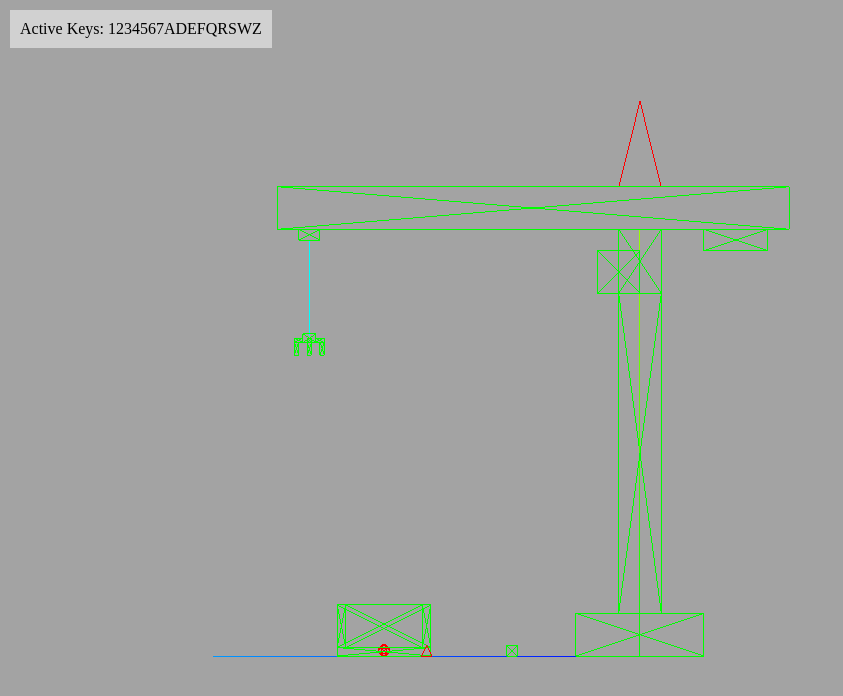
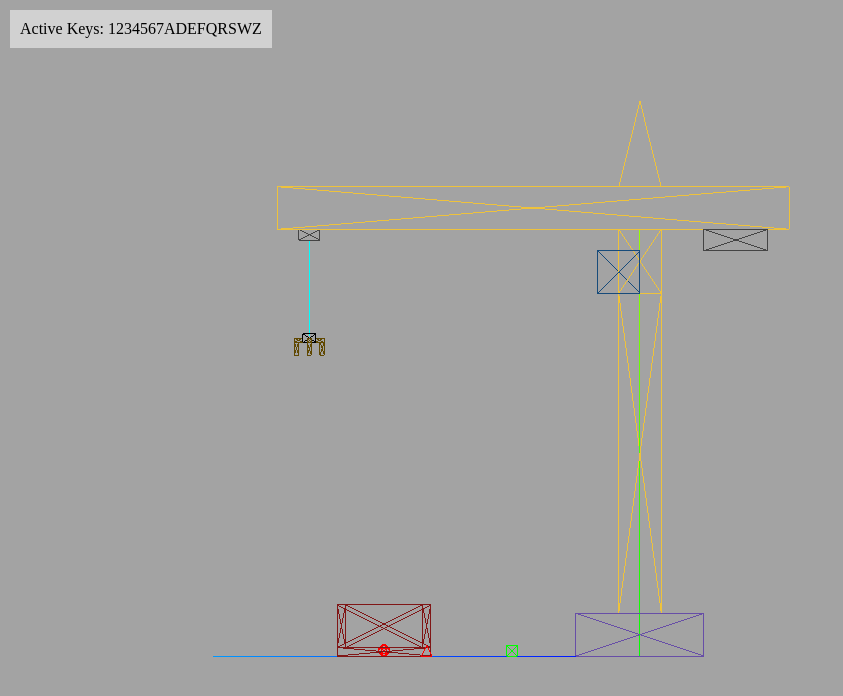
Before and after one commit to eduardo2715/CG, a plain HTML site: page index.html in a window 1280 px wide. Shown: the whole page, without its empty margins (0-843 px from the left). Drawn offline with nearby package versions, Linux system fonts and the light colour scheme.

Commit message:
Add files via upload

```diff
--- a/index.html
+++ b/index.html
@@ -40,6 +40,8 @@
         var Carga1, Carga2, Carga3;
         var blocoGancho;
         var meshes = [];
+        var mesheColours = [];
+        var materialstate = true;
 
         function updateHUD() {
             var keysMap = {
@@ -59,17 +61,19 @@
             document.getElementById('hud').innerHTML = hudContent;
         }
 
-        function createBlock(width, height, length, x, y, z){
+        function createBlock(width, height, length, x, y, z, colour){
             var geometry = new THREE.BoxGeometry(width, height, length);
-            material = new THREE.MeshBasicMaterial({color: 0x00ff00, wireframe: true});
+            material = new THREE.MeshBasicMaterial({color: colour, wireframe: true});
             var mesh = new THREE.Mesh(geometry, material);
             mesh.position.set(x, y, z);
             scene.add(mesh);
+            meshes.push(mesh);
+            mesheColours.push(colour);
 
             return mesh;
         }
 
-        function createTetrahedron(width, height, length, x, y, z) {
+        function createTetrahedron(width, height, length, x, y, z, colour) {
             var aux = 1
             const verticesOfPyramid = [
                 -aux, 0, -aux,   // Vertex 0 (bottom-left-back)
@@ -89,7 +93,7 @@
 
             const geometry = new THREE.PolyhedronGeometry(verticesOfPyramid, indicesOfFaces, 1, 0);
 
-            var material = new THREE.MeshBasicMaterial({ color: 0xff0000, side: THREE.DoubleSide, wireframe: true }); // Red color for example
+            var material = new THREE.MeshBasicMaterial({ color: colour, side: THREE.DoubleSide, wireframe: true }); // Red color for example
 
             // Create a mesh using the geometry and material
             var pyramid = new THREE.Mesh(geometry, material);
@@ -100,6 +104,8 @@
 
             // Add the pyramid to the scene
             scene.add(pyramid);
+            meshes.push(pyramid);
+            mesheColours.push(colour);
 
             return pyramid;
         }
@@ -299,11 +305,15 @@
                     break;
 
                 case 55: //7
-                    scene.traverse(function (node){
-                        if(node instanceof THREE.Mesh){
-                            node.material.wireframe = !node.material.wireframe;
-                        }
+
+                    materialstate = !materialstate
+                    meshes.forEach((mesh, index) => {
+                     const color = mesheColours[index % mesheColours.length];
+                      const material = new THREE.MeshBasicMaterial({color: color, side: THREE.DoubleSide, wireframe: materialstate});
+                      mesh.material = material;
                     });
+
+                    console.log("Material State before toggle:", materialstate);
                     break;
 
                 case 56: //8
@@ -363,19 +373,19 @@
 
             scene.background = new THREE.Color(0xA3A3A3)
 
-            createBlock(3, 1 , 3, 0, 0.5, 0); //Base
-            createBlock(1, 7.5, 1, 0, 7.5/2+1/2 + 0.5, 0); //Torre
+            createBlock(3, 1 , 3, 0, 0.5, 0, 0x674EA7); //Base
+            createBlock(1, 7.5, 1, 0, 7.5/2+1/2 + 0.5, 0, 0xEEC23C); //Torre
 
             SuperiorGroup = new THREE.Group();
             SuperiorGroup.position.set(0, 0, 0); // Set group position
 
             // Create objects
-            var torreCima = createBlock(1, 1.5, 1, 0, 7.5+1/2+1.5/2 + 0.5, 0); // Cima Torre
-            var cabine = createBlock(2, 1, 1, 0, 7.5+1 + 0.5, 0.5); // Cabine
-            var lanca = createBlock(1, 1, 12, 0, 7.5+1+1.5 + 0.5, 2.5 ); // Lança + contra lança
-            var contrapeso = createBlock(1, 0.5, 1.5, 0, 7.5+1+1.5-0.75 + 0.5 ,-2.25); // Contra-peso
-            var carrinho = createBlock(0.5, 0.25, 0.5, 0, 7.5+1+1.5-0.625 + 0.5, 7.75); // Carrinho
-            var portaLanca = createTetrahedron(1, 2, 1, 0, 7.5+1+1.5+0.5 + 0.5, 0); // Porta lança
+            var torreCima = createBlock(1, 1.5, 1, 0, 7.5+1/2+1.5/2 + 0.5, 0, 0xEEC23C); // Cima Torre
+            var cabine = createBlock(2, 1, 1, 0, 7.5+1 + 0.5, 0.5, 0x174B7A); // Cabine
+            var lanca = createBlock(1, 1, 12, 0, 7.5+1+1.5 + 0.5, 2.5, 0xEEC23C ); // Lança + contra lança
+            var contrapeso = createBlock(1, 0.5, 1.5, 0, 7.5+1+1.5-0.75 + 0.5 ,-2.25, 0x444444); // Contra-peso
+            var carrinho = createBlock(0.5, 0.25, 0.5, 0, 7.5+1+1.5-0.625 + 0.5, 7.75, 0x444444); // Carrinho
+            var portaLanca = createTetrahedron(1, 2, 1, 0, 7.5+1+1.5+0.5 + 0.5, 0, 0xEEC23C); // Porta lança
             var caboAco = createLine(2.25, 0, 0, 7.5+1+1.5-0.625-0.25/2 + 0.5, 7.75); // Cabo de aço
 
             // Add objects to SuperiorGroup
@@ -390,7 +400,7 @@
             var aux = 7.5+1+1.5-0.625-0.25/2 + 0.5
 
 
-            blocoGancho = createBlock(0.3, 0.2, 0.3, 0, aux - 2.3, 7.75); //bloco do gancho
+            blocoGancho = createBlock(0.3, 0.2, 0.3, 0, aux - 2.3, 7.75, 0x000000); //bloco do gancho
 
 
             Dedo_1 = new THREE.Group();
@@ -399,11 +409,11 @@
             var parte1, parte2;
 
             // Calculate positions relative to Dedo_1 group's position
-            parte1 = createBlock(0.05, 0.05, 0.1, 0, 0, 0); //parte1 Dedo 1
+            parte1 = createBlock(0.05, 0.05, 0.1, 0, 0, 0, 0x604801); //parte1 Dedo 1
             parte1.position.set(0, 0, 0); // Set position relative to group
             Dedo_1.add(parte1);
 
-            parte2 = createBlock(0.05, 0.15, 0.05, 0, -0.10, 0); //parte2 Dedo 1
+            parte2 = createBlock(0.05, 0.15, 0.05, 0, -0.10, 0, 0x604801); //parte2 Dedo 1
             parte2.position.set(0, -0.10, 0.025); // Set position relative to group
             Dedo_1.add(parte2);
 
@@ -416,11 +426,11 @@
             Dedo_2.position.set( 0, aux - 2.3-0.05, 8 - 0.5); // Set group position
 
             // Calculate positions relative to Dedo_1 group's position
-            parte1 = createBlock(0.05, 0.05, 0.1, 0, 0, 0); //parte1 Dedo 2
+            parte1 = createBlock(0.05, 0.05, 0.1, 0, 0, 0, 0x604801); //parte1 Dedo 2
             parte1.position.set(0, 0, 0); // Set position relative to group
             Dedo_2.add(parte1);
 
-            parte2 = createBlock(0.05, 0.15, 0.05, 0, -0.10, 0); //parte2 Dedo 2
+            parte2 = createBlock(0.05, 0.15, 0.05, 0, -0.10, 0, 0x604801); //parte2 Dedo 2
             parte2.position.set(0, -0.10, -0.025); // Set position relative to group
             Dedo_2.add(parte2);
             Dedo_2.scale.set(2,2,2);
@@ -431,11 +441,11 @@
             Dedo_3.position.set( 0 + 0.25, aux - 2.3-0.05, 7.75); // Set group position
 
             // Calculate positions relative to Dedo_1 group's position
-            parte1 = createBlock(0.1, 0.05, 0.05, 0, 0, 0); //parte1 Dedo 2
+            parte1 = createBlock(0.1, 0.05, 0.05, 0, 0, 0, 0x604801); //parte1 Dedo 2
             parte1.position.set(0, 0, 0); // Set position relative to group
             Dedo_3.add(parte1);
 
-            parte2 = createBlock(0.05, 0.15, 0.05, 0, -0.10, 0); //parte2 Dedo 2
+            parte2 = createBlock(0.05, 0.15, 0.05, 0, -0.10, 0, 0x604801); //parte2 Dedo 2
             parte2.position.set(0.025, -0.1, 0); // Set position relative to group
             Dedo_3.add(parte2);
 
@@ -450,11 +460,11 @@
             Dedo_4.position.set( 0 - 0.25, aux - 2.3-0.05, 7.75); // Set group position
 
             // Calculate positions relative to Dedo_1 group's position
-            parte1 = createBlock(0.1, 0.05, 0.05, 0, 0, 0); //parte1 Dedo 2
+            parte1 = createBlock(0.1, 0.05, 0.05, 0, 0, 0, 0x604801); //parte1 Dedo 2
             parte1.position.set(0, 0, 0); // Set position relative to group
             Dedo_4.add(parte1);
 
-            parte2 = createBlock(0.05, 0.15, 0.05, 0, -0.10, 0); //parte2 Dedo 2
+            parte2 = createBlock(0.05, 0.15, 0.05, 0, -0.10, 0, 0x604801); //parte2 Dedo 2
             parte2.position.set(-0.025, -0.1, 0); // Set position relative to group
             Dedo_4.add(parte2);
             Dedo_4.scale.set(2,2,2);
@@ -472,26 +482,27 @@
 
             //CONTENTOR
 
-            createBlock(1.2, 0.2, 2.2, 4 + 0.1,0.1,6) //base contentor
-            createBlock(0.2, 1, 2, 3.6, 0.4 + 0.3, 6.1) //parede 1
-            createBlock(0.2, 1, 2, 4.6, 0.4 + 0.3, 5.9) //parede 2
-            createBlock(1, 1, 0.2, 4, 0.4 + 0.3, 5) //parede 3
-            createBlock(1, 1, 0.2, 4.2, 0.4 + 0.3, 7) //parede 4
+            createBlock(1.2, 0.2, 2.2, 4 + 0.1,0.1,6, 0x801616) //base contentor
+            createBlock(0.2, 1, 2, 3.6, 0.4 + 0.3, 6.1, 0x801616) //parede 1
+            createBlock(0.2, 1, 2, 4.6, 0.4 + 0.3, 5.9, 0x801616) //parede 2
+            createBlock(1, 1, 0.2, 4, 0.4 + 0.3, 5, 0x801616) //parede 3
+            createBlock(1, 1, 0.2, 4.2, 0.4 + 0.3, 7, 0x801616) //parede 4
 
             //CARGA
             var carga1, carga2
 
-            carga1 = createBlock(0.25, 0.25, 0.25, 0,0,0);
-            //carga2 = createBlock(0.25, 0.25, 0.25, 0,0,0);
+            carga1 = createBlock(0.25, 0.25, 0.25, 0,0,0, 0x00FF00);
 
             geometry = new THREE.TetrahedronGeometry(0.15, 2);
             // Define the material
             material = new THREE.MeshBasicMaterial({ color: 0xff0000, wireframe: true });
             // Create the tetrahedron mesh
             var carga2 = new THREE.Mesh(geometry, material);
+            meshes.push(carga2);
+            mesheColours.push(0xff0000);
 
 
-            carga3 = createTetrahedron(0.25, 0.25, 0.25, 0,0,0); // Porta lança
+            carga3 = createTetrahedron(0.25, 0.25, 0.25, 0,0,0, 0xFF0000); // Porta lança
 
 
 
```
